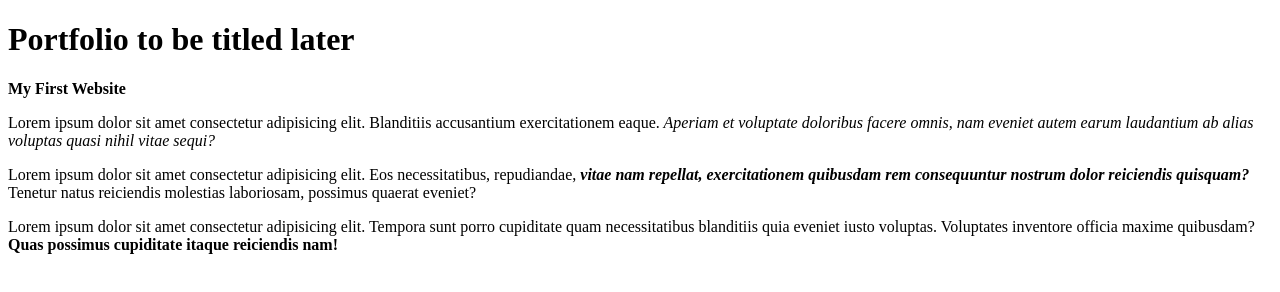
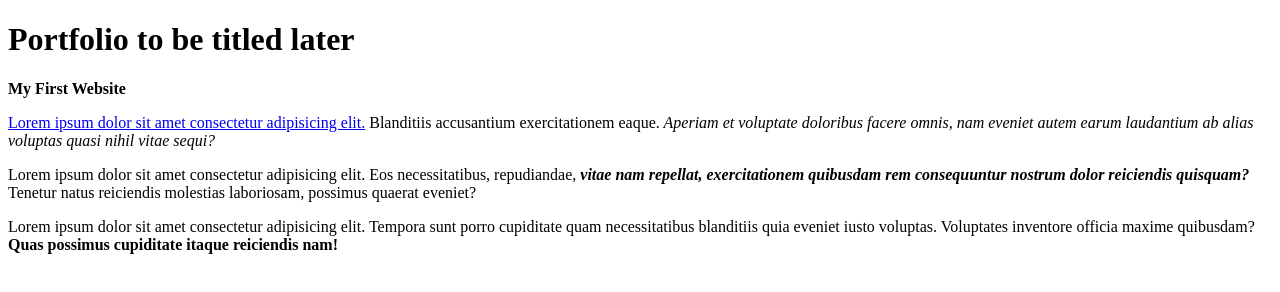
Before and after one commit to curt4207/My-First-Website-, a plain HTML site: page index.html in a window 1280 px wide. Drawn offline with Linux system fonts and the light colour scheme.

Commit message:
Adds a link to my GitHub profile

```diff
--- a/index.html
+++ b/index.html
@@ -10,7 +10,7 @@
         <h1>Portfolio to be titled later</h1>
       <p><strong>My First Website</strong></p>
       <!--Notes: -->
-      <p>Lorem ipsum dolor sit amet consectetur adipisicing elit. Blanditiis accusantium exercitationem eaque.<em> Aperiam et voluptate doloribus facere omnis, nam eveniet autem earum laudantium ab alias voluptas quasi nihil vitae sequi?</em></p>
+      <p><a href="https://github.com/curt4207">Lorem ipsum dolor sit amet consectetur adipisicing elit.</a> Blanditiis accusantium exercitationem eaque.<em> Aperiam et voluptate doloribus facere omnis, nam eveniet autem earum laudantium ab alias voluptas quasi nihil vitae sequi?</em></p>
 
       <p>Lorem ipsum dolor sit amet consectetur adipisicing elit. Eos necessitatibus, repudiandae, <strong><em>vitae nam repellat, exercitationem quibusdam rem consequuntur nostrum dolor reiciendis quisquam?</em></strong> Tenetur natus reiciendis molestias laboriosam, possimus quaerat eveniet?</p>
 
```
